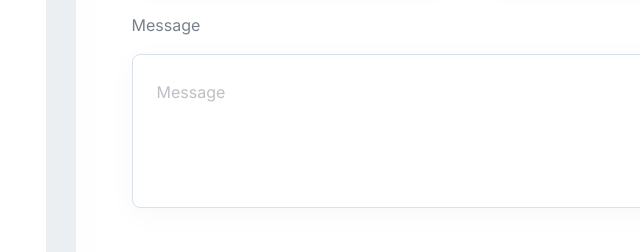
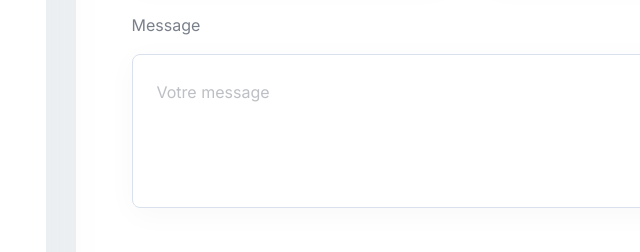
Before and after one commit to FITANTSOADaniel/portfolio, a plain HTML site: page index.html in a window 1280 px wide. Shown: the part 5186-5438 px from the top of the page, 384-1024 px from the left. Drawn offline with Linux system fonts and the light colour scheme.

Commit message:
Update index.html

```diff
--- a/index.html
+++ b/index.html
@@ -880,7 +880,7 @@
 
                 <div class="fb">
                   <label class="rc ac" for="message">Message</label>
-                  <textarea name="message" id="message" placeholder="Message" rows="4"
+                  <textarea name="message" id="message" placeholder="Votre message" rows="4"
                     class="vd ph sg zk xm _g ch pm hm dm dn em pl/50 ci"></textarea>
                 </div>
 
```
